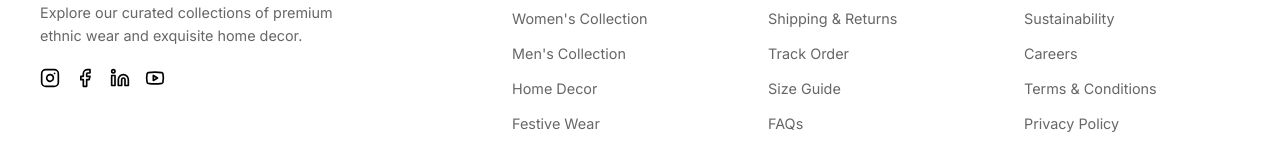
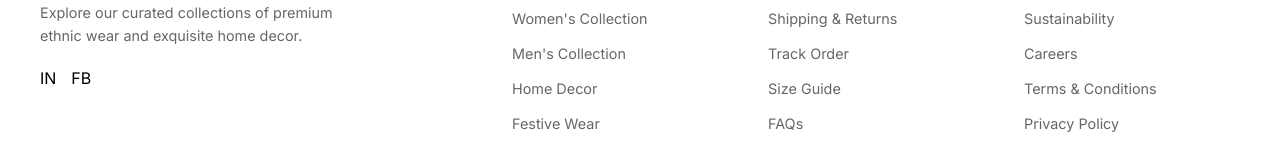
Before and after one commit to mdmajedahmed20011-eng/praticeproject, a Next.js app: page / in a window 1280 px wide. Shown: the part 3443-3601 px from the top of the page. Built offline with nearby package versions, Linux system fonts and the light colour scheme.

Commit message:
Fix CSS syntax error

```diff
--- a/src/components/Footer/Footer.module.css
+++ b/src/components/Footer/Footer.module.css
@@ -48,7 +48,7 @@
   transition: opacity 0.3s ease;
 }
 
-. सामाजिकIcon:hover {
+.socialIcon:hover {
   opacity: 0.6;
 }
 
--- a/src/components/Footer/Footer.tsx
+++ b/src/components/Footer/Footer.tsx
@@ -1,7 +1,7 @@
 'use client';
 
 import Link from 'next/link';
-import { Instagram, Facebook, Linkedin, Youtube } from 'lucide-react';
+
 import styles from './Footer.module.css';
 
 export default function Footer() {
@@ -16,10 +16,8 @@ export default function Footer() {
             Redefining luxury fashion and lifestyle. Explore our curated collections of premium ethnic wear and exquisite home decor.
           </p>
           <div className={styles.socialLinks}>
-            <a href="#" className={styles.socialIcon}><Instagram size={20} /></a>
-            <a href="#" className={styles.socialIcon}><Facebook size={20} /></a>
-            <a href="#" className={styles.socialIcon}><Linkedin size={20} /></a>
-            <a href="#" className={styles.socialIcon}><Youtube size={20} /></a>
+            <a href="#" className={styles.socialIcon}>IN</a>
+            <a href="#" className={styles.socialIcon}>FB</a>
           </div>
         </div>
 
```
